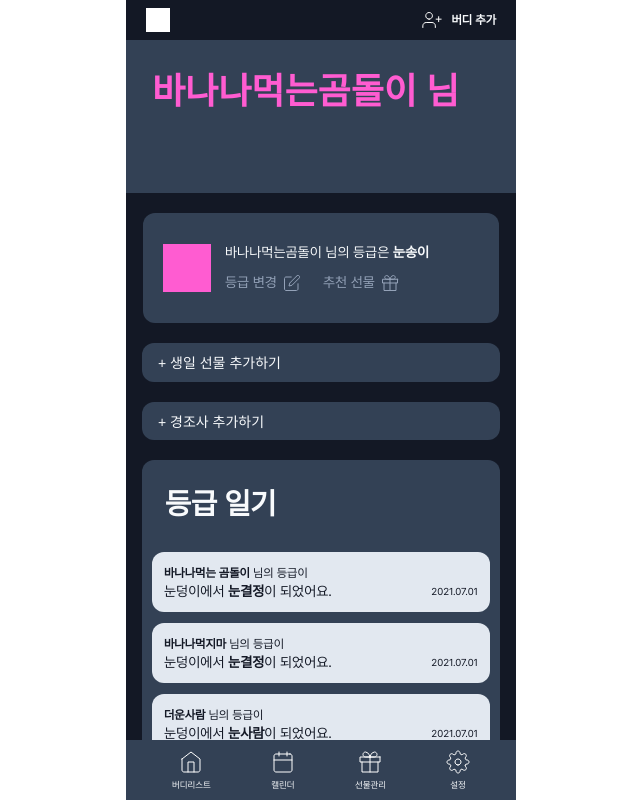
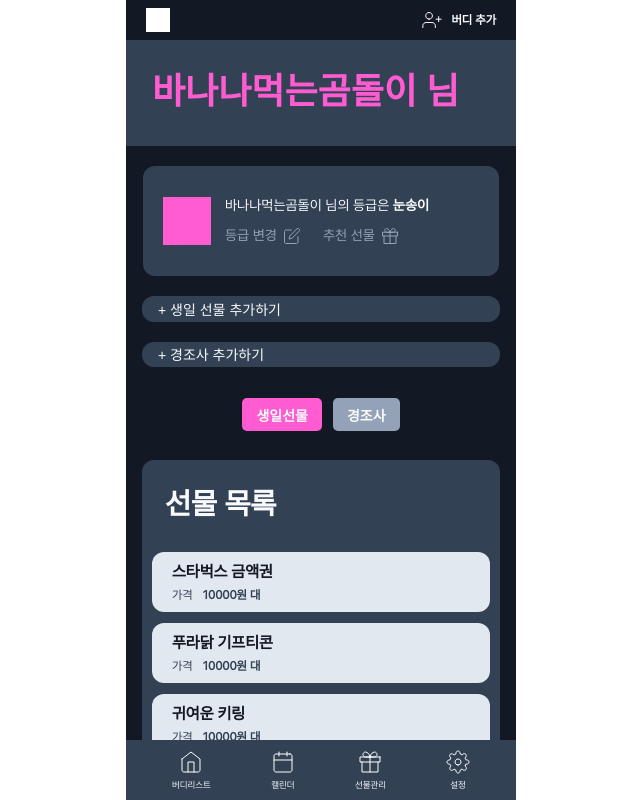
Before and after one commit to UMC-TEAM-U/Front, a React (Create React App) app: page / in a window 1280 px wide. Shown: the whole page, without its empty margins (319-959 px from the left). Built offline with nearby package versions, Linux system fonts and the light colour scheme.

Commit message:
#24 Feat: 선물, 경조사 버튼 추가

```diff
--- a/src/component/common/box/ListBox.jsx
+++ b/src/component/common/box/ListBox.jsx
@@ -11,7 +11,7 @@ const ListBox = type => {
         <Container>
             <Title>{type.type}</Title>
             <Conntent>
-                {type.type === '받은 선물' &&
+                {(type.type === '선물 목록' || type.type === '경조사 목록') &&
                     giftDummy.map((gift, index) => {
                         return <GiftList data={gift} key={index} />
                     })}
--- a/src/pages/gift/GiftDetail.jsx
+++ b/src/pages/gift/GiftDetail.jsx
@@ -4,14 +4,43 @@ import DarkButton from '../../component/common/DarkButton'
 import TitleBar from '../../component/home/TitleBar'
 import UserBanner from '../../component/home/UserBanner'
 import { COLORS } from '../../styles/theme'
+import { useState } from 'react'
+import Button from '../../component/common/Button'
 const GiftDetail = () => {
+    const [birthday, setBirthday] = useState(true)
+    const [event, setEvent] = useState(false)
+
+    const handleBirthday = () => {
+        setBirthday(true)
+        setEvent(false)
+    }
+
+    const handleEvent = () => {
+        setBirthday(false)
+        setEvent(true)
+    }
     return (
         <Container>
             <TitleBar text="바나나먹는곰돌이 님" />
             <UserBanner />
             <DarkButton text="생일 선물 추가하기" />
             <DarkButton text="경조사 추가하기" />
-            <ListBox type="등급 일기" />
+
+            <Actions>
+                <Button
+                    text="생일선물"
+                    onClick={() => handleBirthday()}
+                    color={birthday ? COLORS.pink : 'gray'}
+                />
+                <Button
+                    text="경조사"
+                    onClick={() => handleEvent()}
+                    color={event ? COLORS.pink : 'gray'}
+                />
+            </Actions>
+
+            {birthday && <ListBox type="선물 목록" />}
+            {event && <ListBox type="경조사 목록" />}
         </Container>
     )
 }
@@ -28,3 +57,8 @@ const Container = styled.div`
     flex-direction: column;
     gap: 20px;
 `
+const Actions = styled.div`
+    display: flex;
+    gap: 11px;
+    margin: 11px 0 9px 0;
+`
```
